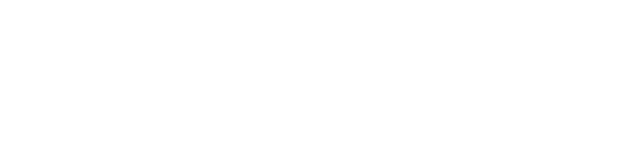
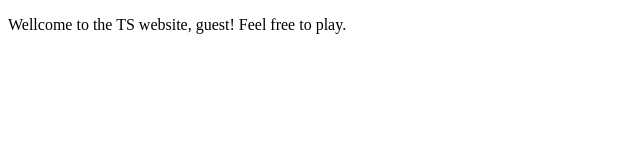
Before and after one commit to Marcus-Nastasi/testing-ts-1, a website with bundled scripts: page index.html in a window 1280 px wide. Shown: the whole page, without its empty margins (0-640 px from the left). Built offline with nearby package versions, Linux system fonts and the light colour scheme.

Commit message:
testing html elements on TS

```diff
--- a/index.html
+++ b/index.html
@@ -6,7 +6,11 @@
    <title>Testing TS</title>
 </head>
 <body>
+   <header>
+      <section id="secHeaderTop">
 
+      </section>
+   </header>
 
    <script src="./out/index.js"></script>
 </body>
--- a/src/index.ts
+++ b/src/index.ts
@@ -1,2 +1,8 @@
-const nmr: number = 10;
-console.log(nmr);
+function showHello(): void {
+   const section: HTMLElement | null = document.getElementById('secHeaderTop');
+   const p: HTMLParagraphElement = document.createElement('p');
+   p.innerText = `Wellcome to the TS website, guest! Feel free to play.`;
+   section?.appendChild(p);
+};
+
+window.onload = showHello;
```
Also changed, not shown: out/index.js, 1 other file.
